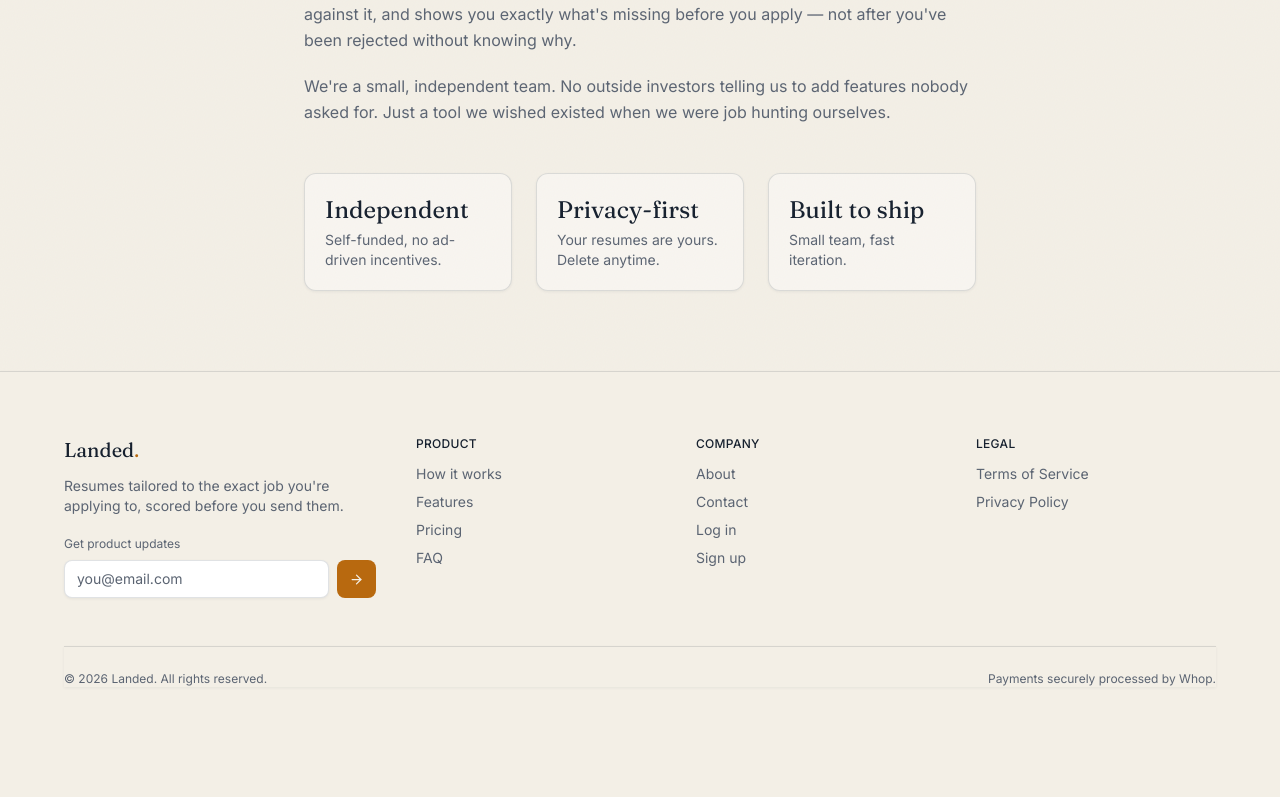
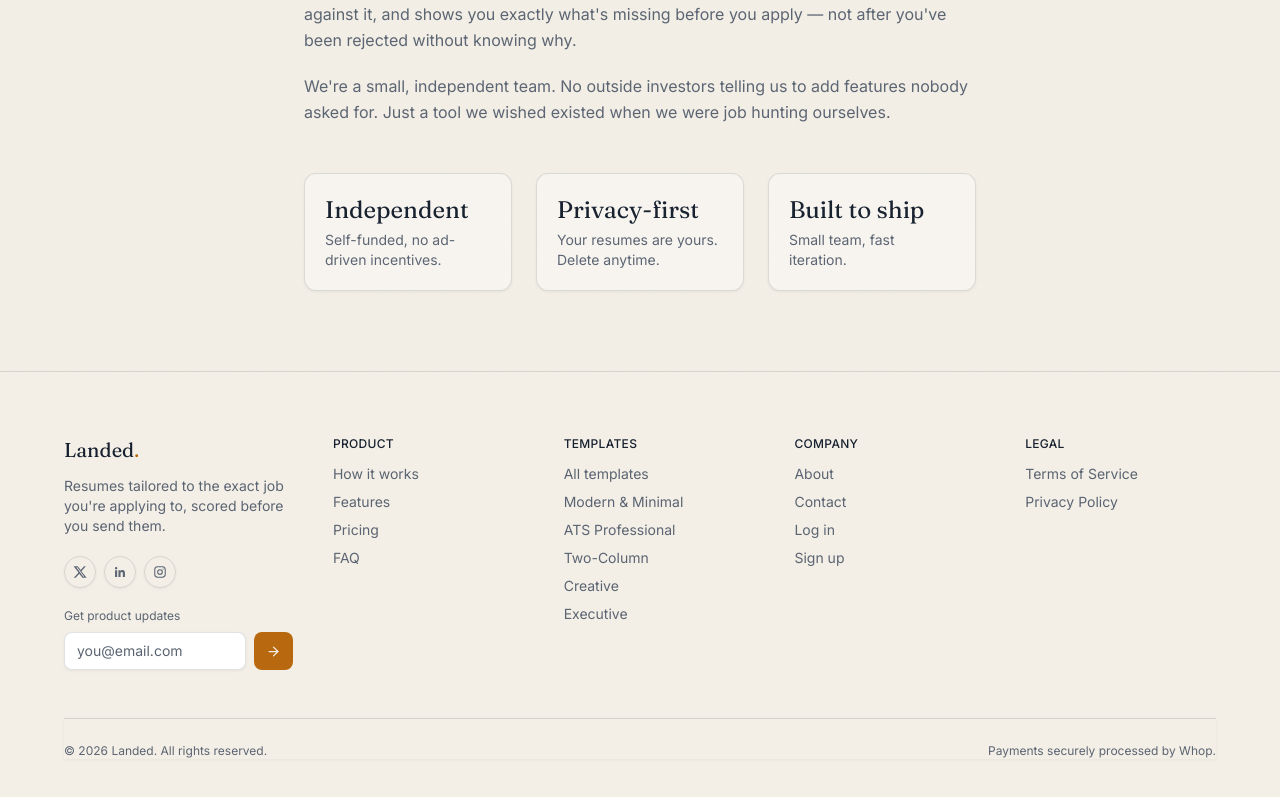
Before and after one commit to Mbilal-1050/landed, a Next.js app: page /about in a window 1280 px wide. Shown: the part 476-1273 px from the top of the page. Before the commit the page ends 1227 px from the top, so only its background shows below. Built offline with nearby package versions, Linux system fonts and the light colour scheme.

Commit message:
Priority 8: public /templates gallery (SEO + pre-signup browsing) with template choice carried through signup, footer social icons + Templates category links, social share buttons on Referrals page

```diff
--- a/src/app/dashboard/referrals/page.tsx
+++ b/src/app/dashboard/referrals/page.tsx
@@ -1,5 +1,6 @@
 import { createClient } from "@/lib/supabase/server";
 import CopyLinkButton from "@/components/CopyLinkButton";
+import SocialShareButtons from "@/components/SocialShareButtons";
 import { Gift, Users } from "lucide-react";
 
 export default async function ReferralsPage() {
@@ -18,7 +19,7 @@ export default async function ReferralsPage() {
     code: profile?.referral_code ?? "",
   });
 
-  const siteUrl = process.env.NEXT_PUBLIC_SITE_URL || "https://landed-eta.vercel.app";
+  const siteUrl = process.env.NEXT_PUBLIC_SITE_URL || "https://www.landedofficial.online";
   const referralLink = `${siteUrl}/signup?ref=${profile?.referral_code ?? ""}`;
 
   return (
@@ -41,6 +42,13 @@ export default async function ReferralsPage() {
           />
           <CopyLinkButton text={referralLink} />
         </div>
+        <div className="mt-4">
+          <p className="mb-2 text-xs text-fog-dim">Or share directly</p>
+          <SocialShareButtons
+            url={referralLink}
+            text="I'm building my resume with Landed — it scores your resume against any job description before you apply."
+          />
+        </div>
       </div>
 
       <div className="mt-6 flex items-center gap-3 rounded-2xl border border-line bg-surface/40 p-6">
--- /dev/null
+++ b/src/app/templates/page.tsx
@@ -0,0 +1,29 @@
+import Navbar from "@/components/Navbar";
+import Footer from "@/components/Footer";
+import TemplateGallery from "@/components/TemplateGallery";
+
+export default async function PublicTemplatesPage({
+  searchParams,
+}: {
+  searchParams: Promise<{ category?: string }>;
+}) {
+  const { category } = await searchParams;
+  return (
+    <>
+      <Navbar />
+      <main className="grain px-6 py-16 sm:px-10">
+        <div className="mx-auto max-w-6xl">
+          <p className="font-mono text-xs uppercase tracking-widest text-amber">Templates</p>
+          <h1 className="mt-3 font-display text-4xl text-fog sm:text-5xl">40 resume designs, ready to fill in.</h1>
+          <p className="mt-4 max-w-xl text-fog-dim">
+            Pick a layout and color, then sign up free to add your own details — every template is ATS-friendly and export-ready.
+          </p>
+          <div className="mt-10">
+            <TemplateGallery publicMode initialCategory={category ?? "All"} />
+          </div>
+        </div>
+      </main>
+      <Footer />
+    </>
+  );
+}
--- a/src/components/AuthForm.tsx
+++ b/src/components/AuthForm.tsx
@@ -16,10 +16,32 @@ export default function AuthForm({ mode }: { mode: "login" | "signup" }) {
   const [refCode, setRefCode] = useState<string | null>(null);
 
   useEffect(() => {
-    const ref = new URLSearchParams(window.location.search).get("ref");
-    // eslint-disable-next-line react-hooks/set-state-in-effect -- reading a one-time value from the URL on mount, not a render loop
+    const params = new URLSearchParams(window.location.search);
+    const ref = params.get("ref");
+    // eslint-disable-next-line react-hooks/set-state-in-effect -- reading one-time values from the URL on mount, not a render loop
     if (ref) setRefCode(ref);
+
+    const template = params.get("template");
+    const theme = params.get("theme");
+    if (template) {
+      window.localStorage.setItem(
+        "landed-pending-template",
+        JSON.stringify({ template, theme: theme || "amber" })
+      );
+    }
   }, []);
+
+  function getPendingTemplateNext(): string {
+    try {
+      const raw = window.localStorage.getItem("landed-pending-template");
+      if (!raw) return "/dashboard";
+      const { template, theme } = JSON.parse(raw);
+      window.localStorage.removeItem("landed-pending-template");
+      return `/dashboard/resumes/new/resume?template=${template}&theme=${theme}`;
+    } catch {
+      return "/dashboard";
+    }
+  }
 
   async function handleSubmit(e: React.FormEvent) {
     e.preventDefault();
@@ -41,17 +63,18 @@ export default function AuthForm({ mode }: { mode: "login" | "signup" }) {
         password,
       });
       if (error) setError(error.message);
-      else window.location.href = "/dashboard";
+      else window.location.href = getPendingTemplateNext();
     }
     setLoading(false);
   }
 
   async function handleGoogle() {
     setError(null);
+    const next = getPendingTemplateNext();
     await supabase.auth.signInWithOAuth({
       provider: "google",
       options: {
-        redirectTo: `${process.env.NEXT_PUBLIC_SITE_URL || window.location.origin}/auth/callback?next=/dashboard`,
+        redirectTo: `${process.env.NEXT_PUBLIC_SITE_URL || window.location.origin}/auth/callback?next=${encodeURIComponent(next)}`,
       },
     });
   }
--- /dev/null
+++ b/src/components/BrandIcons.tsx
@@ -0,0 +1,33 @@
+export function XIcon({ size = 14 }: { size?: number }) {
+  return (
+    <svg width={size} height={size} viewBox="0 0 24 24" fill="currentColor" aria-hidden="true">
+      <path d="M18.9 2H22l-7.6 8.7L23.3 22h-7l-5.5-7.2L4.5 22H1.4l8.1-9.3L1 2h7.2l5 6.6L18.9 2zm-1.2 18h1.7L7.4 3.9H5.6L17.7 20z" />
+    </svg>
+  );
+}
+
+export function LinkedInIcon({ size = 14 }: { size?: number }) {
+  return (
+    <svg width={size} height={size} viewBox="0 0 24 24" fill="currentColor" aria-hidden="true">
+      <path d="M20.45 20.45h-3.55v-5.57c0-1.33-.02-3.04-1.85-3.04-1.86 0-2.14 1.45-2.14 2.94v5.67H9.36V9h3.41v1.56h.05c.47-.9 1.63-1.85 3.36-1.85 3.6 0 4.27 2.37 4.27 5.45v6.29zM5.34 7.43a2.06 2.06 0 1 1 0-4.12 2.06 2.06 0 0 1 0 4.12zM7.12 20.45H3.56V9h3.56v11.45z" />
+    </svg>
+  );
+}
+
+export function InstagramIcon({ size = 14 }: { size?: number }) {
+  return (
+    <svg width={size} height={size} viewBox="0 0 24 24" fill="none" stroke="currentColor" strokeWidth="1.8" aria-hidden="true">
+      <rect x="3" y="3" width="18" height="18" rx="5" />
+      <circle cx="12" cy="12" r="4" />
+      <circle cx="17.2" cy="6.8" r="1" fill="currentColor" stroke="none" />
+    </svg>
+  );
+}
+
+export function FacebookIcon({ size = 14 }: { size?: number }) {
+  return (
+    <svg width={size} height={size} viewBox="0 0 24 24" fill="currentColor" aria-hidden="true">
+      <path d="M13.5 21v-7.6h2.6l.4-3H13.5V8.4c0-.87.24-1.46 1.5-1.46h1.6V4.28c-.28-.04-1.23-.12-2.34-.12-2.32 0-3.9 1.4-3.9 4V10.4H8v3h2.36V21h3.14z" />
+    </svg>
+  );
+}
--- a/src/components/Footer.tsx
+++ b/src/components/Footer.tsx
@@ -1,11 +1,19 @@
 import Link from "next/link";
+import { XIcon, LinkedInIcon, InstagramIcon } from "./BrandIcons";
 import NewsletterForm from "./NewsletterForm";
+import { CATEGORIES } from "@/lib/resume-templates/registry";
+
+const SOCIALS = [
+  { icon: XIcon, href: "https://x.com/landedofficial", label: "X (Twitter)" },
+  { icon: LinkedInIcon, href: "https://linkedin.com/company/landedofficial", label: "LinkedIn" },
+  { icon: InstagramIcon, href: "https://instagram.com/landedofficial", label: "Instagram" },
+];
 
 export default function Footer() {
   return (
     <footer className="border-t border-line px-6 py-16 sm:px-10">
       <div className="mx-auto max-w-6xl">
-        <div className="grid gap-10 sm:grid-cols-[1.3fr_1fr_1fr_1fr]">
+        <div className="grid gap-10 sm:grid-cols-[1.2fr_1fr_1fr_1fr_1fr]">
           <div>
             <Link href="/" className="font-display text-xl text-fog">
               Landed<span className="text-amber">.</span>
@@ -13,6 +21,20 @@ export default function Footer() {
             <p className="mt-3 max-w-xs text-sm text-fog-dim">
               Resumes tailored to the exact job you&apos;re applying to, scored before you send them.
             </p>
+            <div className="mt-5 flex gap-2">
+              {SOCIALS.map((s) => (
+                <a
+                  key={s.label}
+                  href={s.href}
+                  target="_blank"
+                  rel="noopener noreferrer"
+                  aria-label={s.label}
+                  className="grid h-8 w-8 place-items-center rounded-full border border-line text-fog-dim transition hover:border-amber/50 hover:text-amber"
+                >
+                  <s.icon size={14} />
+                </a>
+              ))}
+            </div>
             <div className="mt-5">
               <p className="mb-2 text-xs text-fog-dim">Get product updates</p>
               <NewsletterForm />
@@ -26,6 +48,20 @@ export default function Footer() {
               <li><Link href="/#features" className="hover:text-fog">Features</Link></li>
               <li><Link href="/pricing" className="hover:text-fog">Pricing</Link></li>
               <li><Link href="/faq" className="hover:text-fog">FAQ</Link></li>
+            </ul>
+          </div>
+
+          <div>
+            <p className="mb-3 text-xs font-medium uppercase tracking-wide text-fog">Templates</p>
+            <ul className="space-y-2 text-sm text-fog-dim">
+              <li><Link href="/templates" className="hover:text-fog">All templates</Link></li>
+              {CATEGORIES.slice(0, 5).map((c) => (
+                <li key={c}>
+                  <Link href={`/templates?category=${encodeURIComponent(c)}`} className="hover:text-fog">
+                    {c}
+                  </Link>
+                </li>
+              ))}
             </ul>
           </div>
 
--- /dev/null
+++ b/src/components/SocialShareButtons.tsx
@@ -0,0 +1,30 @@
+"use client";
+
+import { LinkedInIcon, XIcon, FacebookIcon } from "./BrandIcons";
+
+export default function SocialShareButtons({ url, text }: { url: string; text: string }) {
+  const encodedUrl = encodeURIComponent(url);
+  const encodedText = encodeURIComponent(text);
+
+  const links = [
+    { icon: LinkedInIcon, label: "LinkedIn", href: `https://www.linkedin.com/sharing/share-offsite/?url=${encodedUrl}` },
+    { icon: XIcon, label: "X", href: `https://twitter.com/intent/tweet?text=${encodedText}&url=${encodedUrl}` },
+    { icon: FacebookIcon, label: "Facebook", href: `https://www.facebook.com/sharer/sharer.php?u=${encodedUrl}` },
+  ];
+
+  return (
+    <div className="flex gap-2">
+      {links.map((l) => (
+        <a
+          key={l.label}
+          href={l.href}
+          target="_blank"
+          rel="noopener noreferrer"
+          className="flex items-center gap-1.5 rounded-lg border border-line px-3 py-2 text-xs text-fog-dim transition hover:border-amber/50 hover:text-fog"
+        >
+          <l.icon size={13} /> {l.label}
+        </a>
+      ))}
+    </div>
+  );
+}
--- a/src/components/TemplateGallery.tsx
+++ b/src/components/TemplateGallery.tsx
@@ -11,12 +11,16 @@ import { SAMPLE_PROFILES } from "@/lib/resume-templates/types";
 export default function TemplateGallery({
   onSelect,
   selectedKey,
+  publicMode = false,
+  initialCategory = "All",
 }: {
   onSelect?: (layoutId: string, themeId: string) => void;
   selectedKey?: string;
+  publicMode?: boolean;
+  initialCategory?: string;
 }) {
   const router = useRouter();
-  const [category, setCategory] = useState<string>("All");
+  const [category, setCategory] = useState<string>(initialCategory);
   const [query, setQuery] = useState("");
 
   const filtered = TEMPLATE_VARIANTS.filter((v) => {
@@ -31,6 +35,8 @@ export default function TemplateGallery({
   function handlePick(layoutId: string, themeId: string) {
     if (onSelect) {
       onSelect(layoutId, themeId);
+    } else if (publicMode) {
+      router.push(`/signup?template=${layoutId}&theme=${themeId}`);
     } else {
       router.push(`/dashboard/resumes/new/resume?template=${layoutId}&theme=${themeId}`);
     }
```
